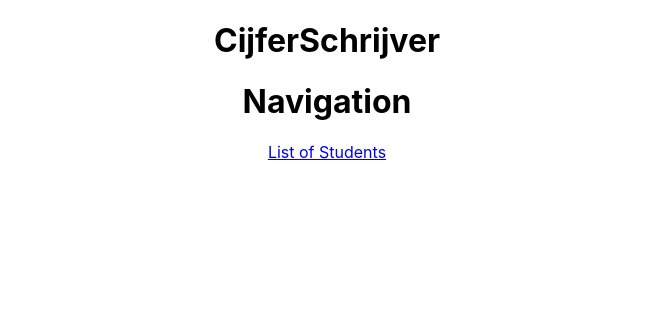
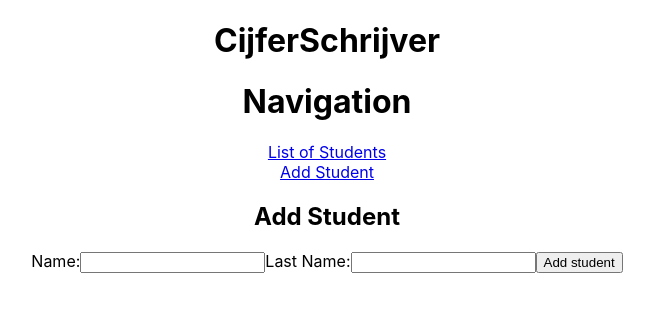
Before and after one commit to idwer/CijferSchrijver, a React (Create React App) app in the folder src/main/frontend/: page /add/student in a window 1280 px wide. Shown: the top 312 px of the page, without its empty margins (313-967 px from the left). Built offline with nearby package versions, Linux system fonts and the light colour scheme.

Commit message:
frontend: add src/AddStudent.js, link to this page

```diff
--- /dev/null
+++ b/src/main/frontend/src/AddStudent.js
@@ -0,0 +1,51 @@
+import React, {useState} from 'react'
+import { useNavigate } from "react-router-dom";
+
+function AddStudent() {
+    const [name, setName] = useState('');
+    const [surname, setSurName] = useState('');
+
+    const handleSubmit = (e) => {
+        e.preventDefault();
+        const student = { name, surname };
+
+        fetch('http://localhost:8080/api/student/add',
+            {
+                method: 'POST',
+                headers: { "Content-Type": "application/json" },
+                body: JSON.stringify(student)
+            }
+            );
+        redirectAfterClick()
+    }
+
+    let navigate = useNavigate();
+    function redirectAfterClick() {
+        navigate("/get/students")
+    }
+
+    return (
+        <div>
+        <h2>Add Student</h2>
+        <form onSubmit={handleSubmit}>
+            <label>Name:</label>
+            <input
+                type="text"
+                required
+                value={name}
+                onChange={(e) => setName(e.target.value)}
+            />
+            <label>Last Name:</label>
+            <input
+                type="text"
+                required
+                value={surname}
+                onChange={(e) => setSurName(e.target.value)}
+            />
+            <button type="submit">Add student</button>
+        </form>
+        </div>
+    );
+}
+
+export default AddStudent
--- a/src/main/frontend/src/App.js
+++ b/src/main/frontend/src/App.js
@@ -3,6 +3,7 @@ import {Link, BrowserRouter, Routes, Route} from "react-router-dom";
 
 import './App.css';
 import GetStudents from "./GetStudents";
+import AddStudent from "./AddStudent";
 
 function App() {
     return (
@@ -14,9 +15,11 @@ function App() {
                 <h1>Navigation</h1>
                 <nav>
                     <Link to="/get/students"> List of Students</Link><br/>
+                    <Link to="/add/student"> Add Student</Link><br/>
                 </nav>
             <Routes>
                 <Route path="/get/students" element={<GetStudents />} />
+                <Route path="/add/student" element={<AddStudent />} />
             </Routes>
             </BrowserRouter>
         </div>
```
